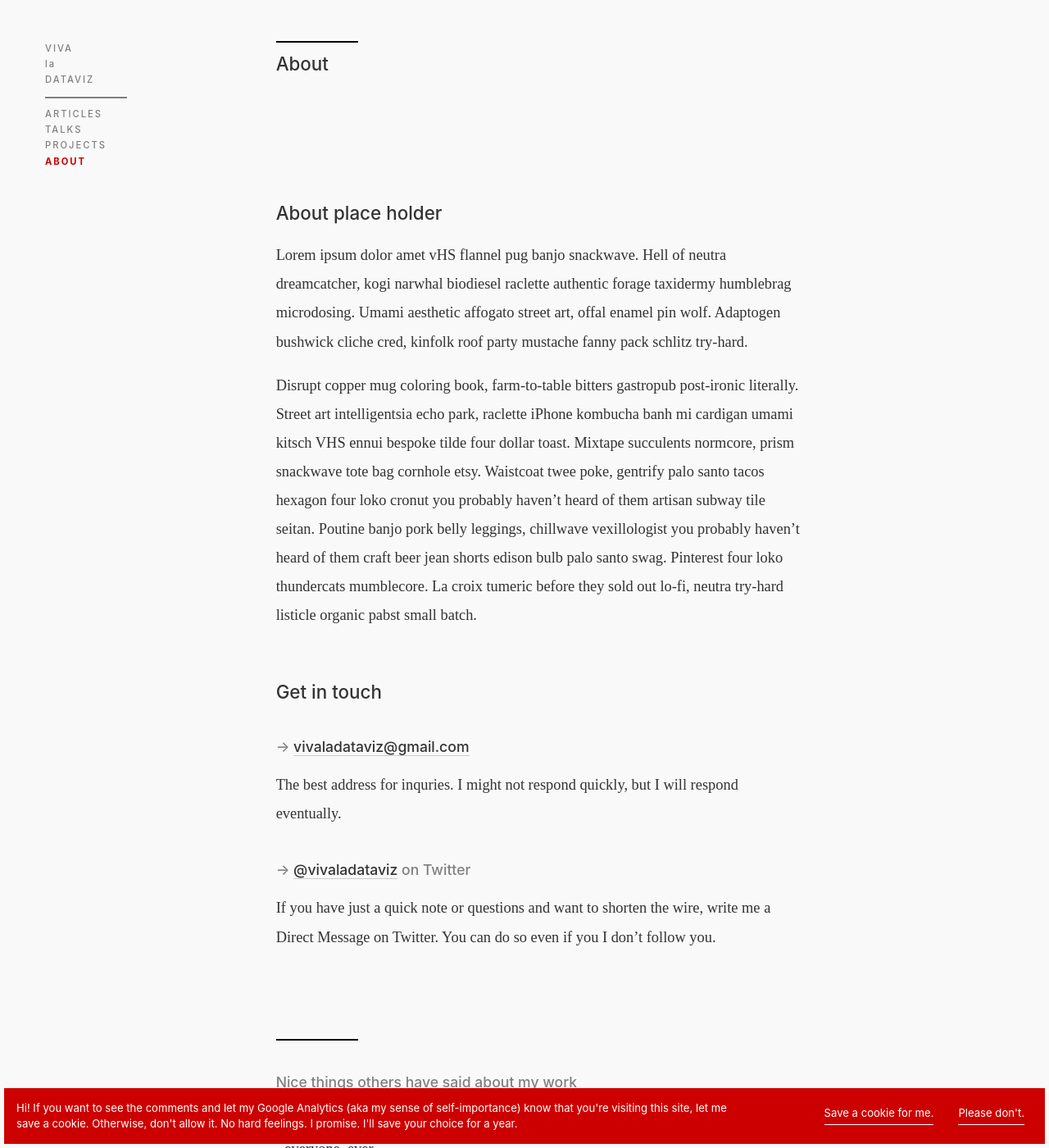
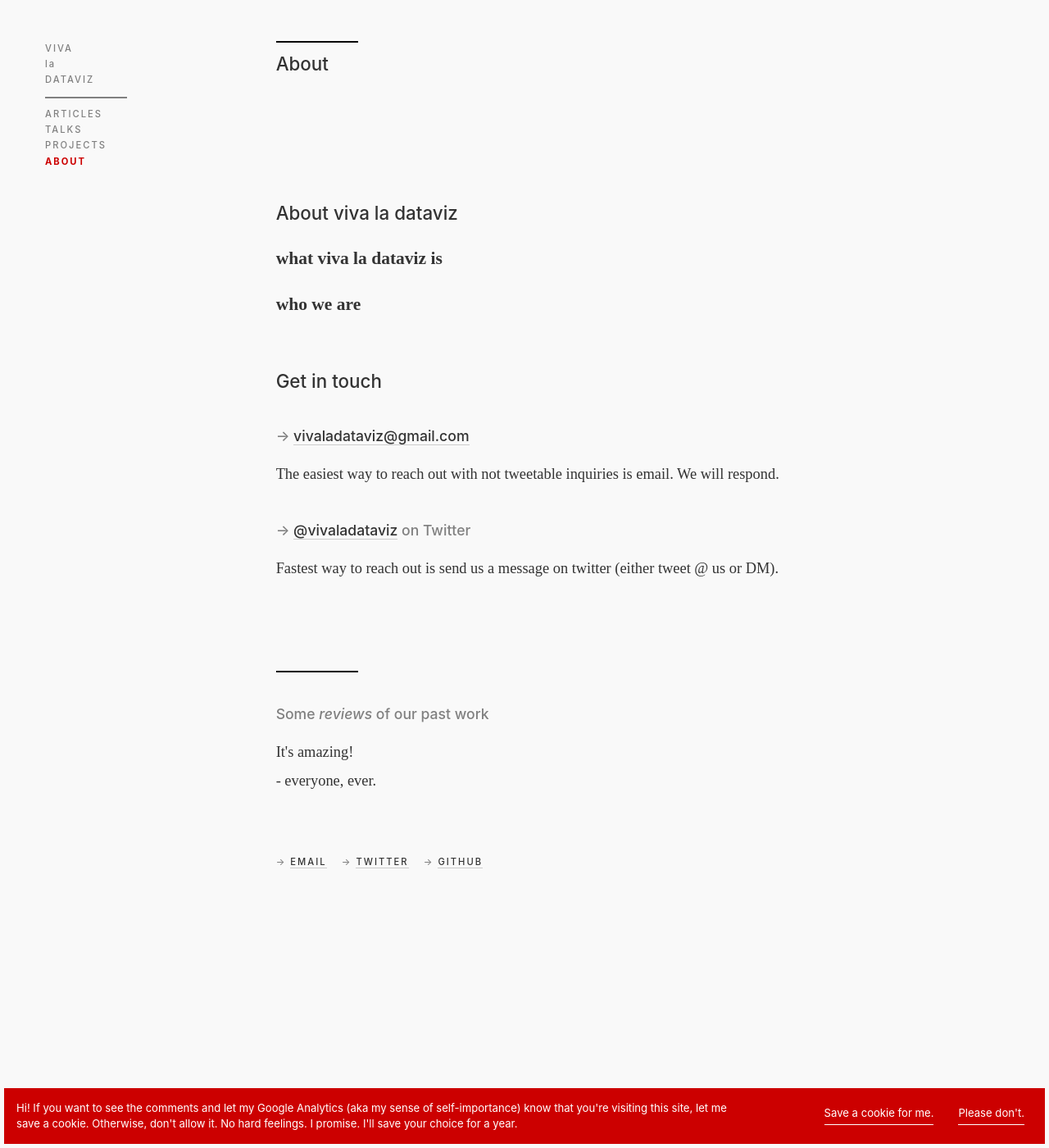
Before and after one commit to vivaladataviz/vivaladataviz.github.io, a Jekyll site: the page built from _posts/2000-01-01---about.md, in a window 1280 px wide and 1400 px high. Shown: the whole window at 82% size. Built offline with Jekyll 4.4.1, drawn with Linux system fonts in a browser that asks for light colours; some web fonts are replaced.

Commit message:
clean up placeholders

```diff
--- a/_posts/2000-01-01---about.md
+++ b/_posts/2000-01-01---about.md
@@ -8,25 +8,25 @@ desc:
 ---
 
 
-# About place holder
+# About viva la dataviz
 
-Lorem ipsum dolor amet vHS flannel pug banjo snackwave. Hell of neutra dreamcatcher, kogi narwhal biodiesel raclette authentic forage taxidermy humblebrag microdosing. Umami aesthetic affogato street art, offal enamel pin wolf. Adaptogen bushwick cliche cred, kinfolk roof party mustache fanny pack schlitz try-hard.
+### what viva la dataviz is
 
-Disrupt copper mug coloring book, farm-to-table bitters gastropub post-ironic literally. Street art intelligentsia echo park, raclette iPhone kombucha banh mi cardigan umami kitsch VHS ennui bespoke tilde four dollar toast. Mixtape succulents normcore, prism snackwave tote bag cornhole etsy. Waistcoat twee poke, gentrify palo santo tacos hexagon four loko cronut you probably haven't heard of them artisan subway tile seitan. Poutine banjo pork belly leggings, chillwave vexillologist you probably haven't heard of them craft beer jean shorts edison bulb palo santo swag. Pinterest four loko thundercats mumblecore. La croix tumeric before they sold out lo-fi, neutra try-hard listicle organic pabst small batch.
+### who we are
 
 
 # Get in touch
 
 ## &rarr;  [vivaladataviz@gmail.com](mailto:vivaladataviz@gmail.com)
-The best address for inquries. I might not respond quickly, but  I will respond eventually.
+The easiest way to reach out with not tweetable inquiries is email. We will respond.
 
 ## &rarr;  [@vivaladataviz](https://twitter.com/vivaladataviz) on Twitter
-If you have just a quick note or questions and want to shorten the wire, write me a Direct Message on Twitter. You can do so even if you I don't follow you.
+Fastest way to reach out is send us a message on twitter (either tweet @ us or DM).
 
 
 <br><br>
 <hr>
-<h2>Nice things others have said about my work</h2>
+<h2>Some <i>reviews</i> of our past work</h2>
 <p>It's amazing! <br>
 - everyone, ever.
 </p>
```
